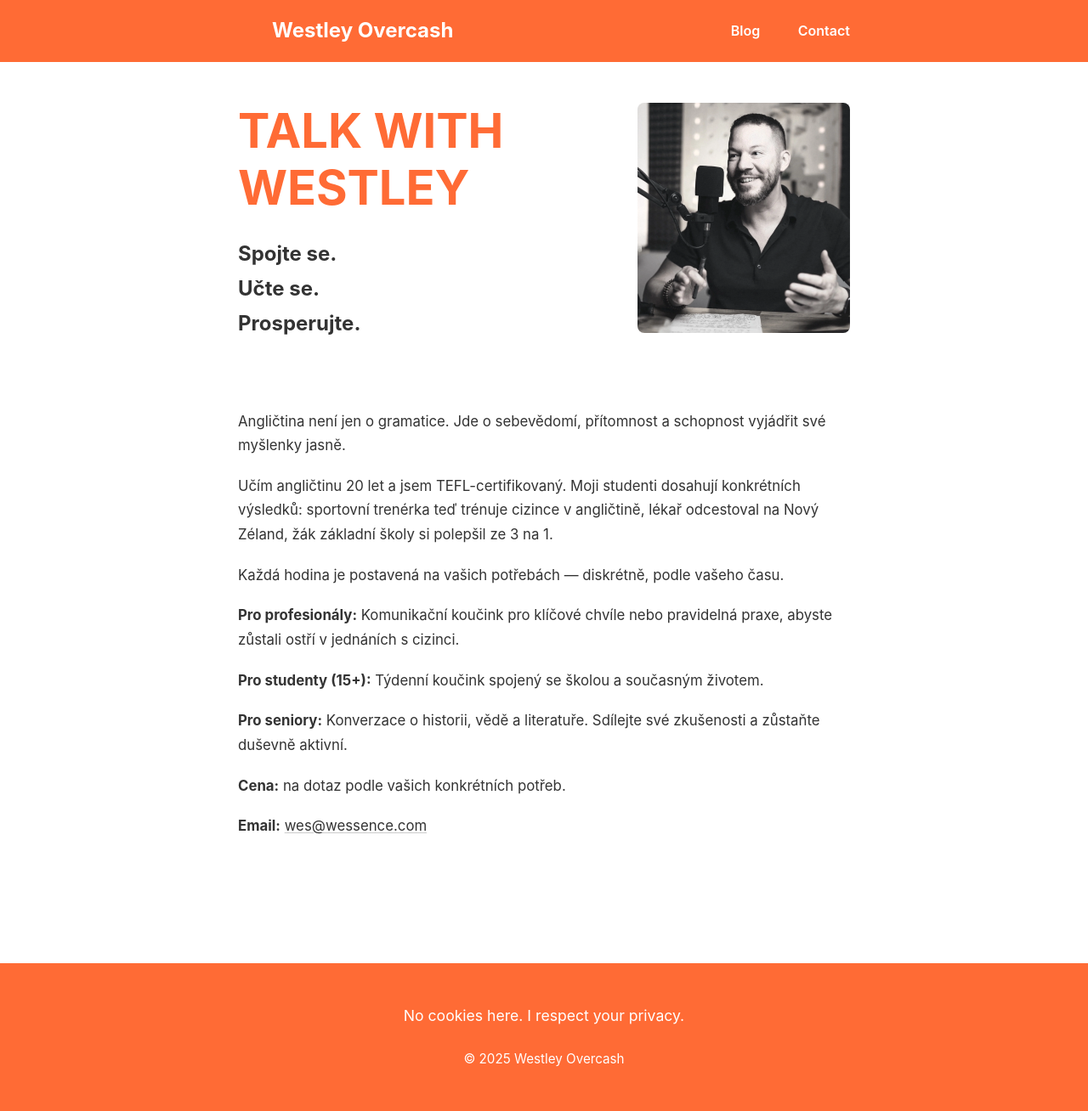
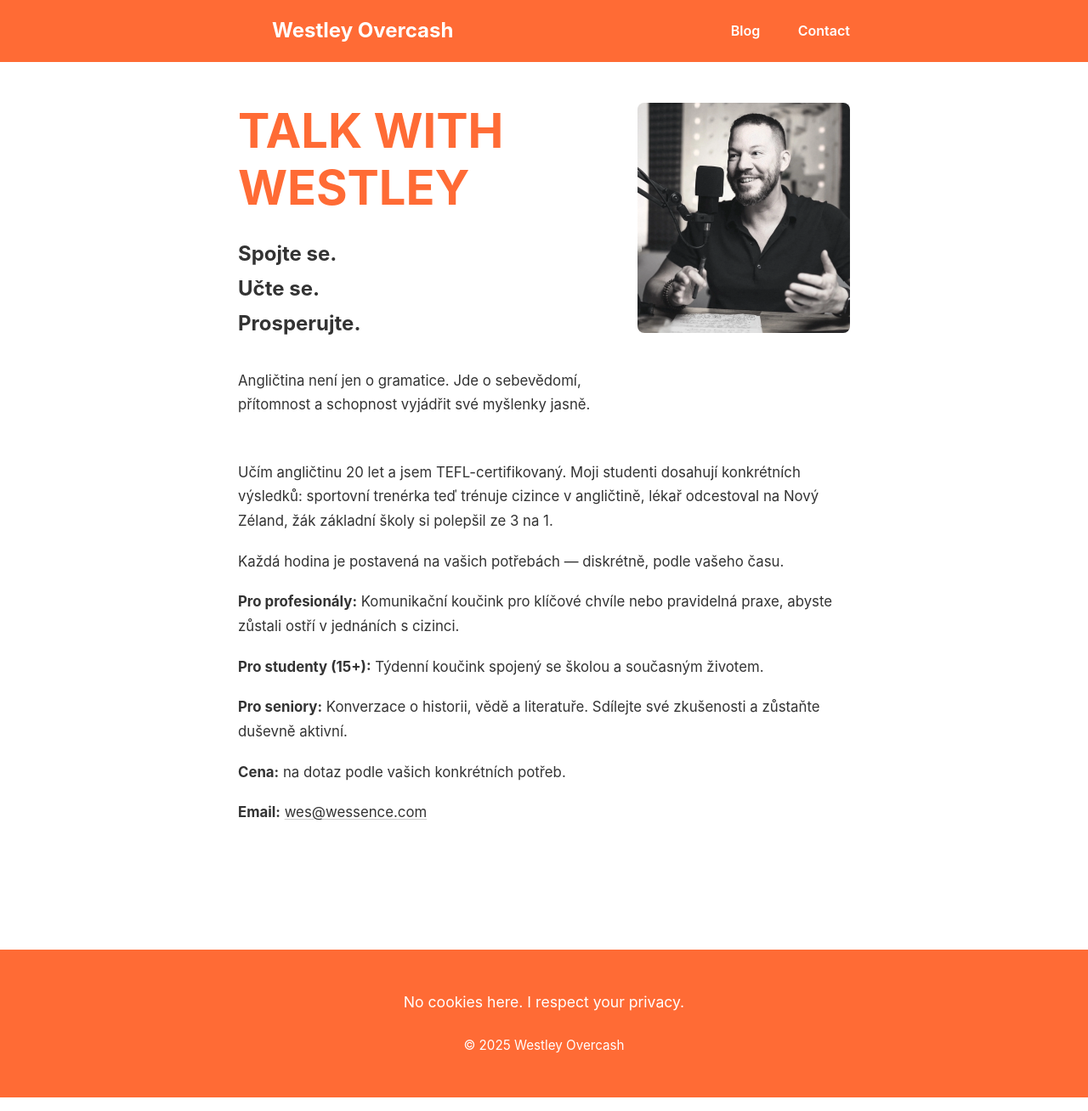
Before and after one commit to westleyovercash/westleyovercash.github.io, a Jekyll site: the page built from talkwithwestley.md, in a window 1280 px wide. Shown: the whole page at 85% size. Built offline with Jekyll 4.4.1, drawn with Linux system fonts in a browser that asks for light colours.

Commit message:
Update talkwithwestley.md

```diff
--- a/talkwithwestley.md
+++ b/talkwithwestley.md
@@ -4,21 +4,21 @@ title: Talk with Westley
 permalink: /talkwithwestley/
 ---
 
-<div style="display: flex; align-items: flex-start; gap: 40px; margin-bottom: 3rem; flex-wrap: wrap;">
-  <div style="flex: 1; min-width: 300px;">
+<div style="display: flex; align-items: flex-start; gap: 40px; flex-wrap: wrap; margin-bottom: 2rem;">
+  <div style="flex: 1; min-width: 300px; max-width: 550px;">
     <h1 style="margin-top: 0; margin-bottom: 1.5rem;">TALK WITH WESTLEY</h1>
     <p style="font-size: 1.5rem; font-weight: 700; margin: 0 0 2rem 0;">
       Spojte se.<br/>Učte se.<br/>Prosperujte.
     </p>
+    <p style="margin-top: 0;">Angličtina není jen o gramatice. Jde o sebevědomí, přítomnost a schopnost vyjádřit své myšlenky jasně.</p>
   </div>
+
   <div style="flex: 0 0 250px;">
     <img src="/assets/css/images/Westley-Overcash.jpg" alt="Westley Overcash" style="max-width: 250px; width: 100%; border-radius: 8px;">
   </div>
 </div>
 
-<p>Angličtina není jen o gramatice. Jde o sebevědomí, přítomnost a schopnost vyjádřit své myšlenky jasně.</p>
-
-<p>Učím angličtinu 20 let a jsem TEFL-certifikovaný. Moji studenti dosahují konkrétních výsledků:
+<p style="max-width: 850px;">Učím angličtinu 20 let a jsem TEFL-certifikovaný. Moji studenti dosahují konkrétních výsledků:
 sportovní trenérka teď trénuje cizince v angličtině, lékař odcestoval na Nový Zéland, žák základní školy si polepšil ze 3 na 1.</p>
 
 <p>Každá hodina je postavená na vašich potřebách — diskrétně, podle vašeho času.</p>
```
